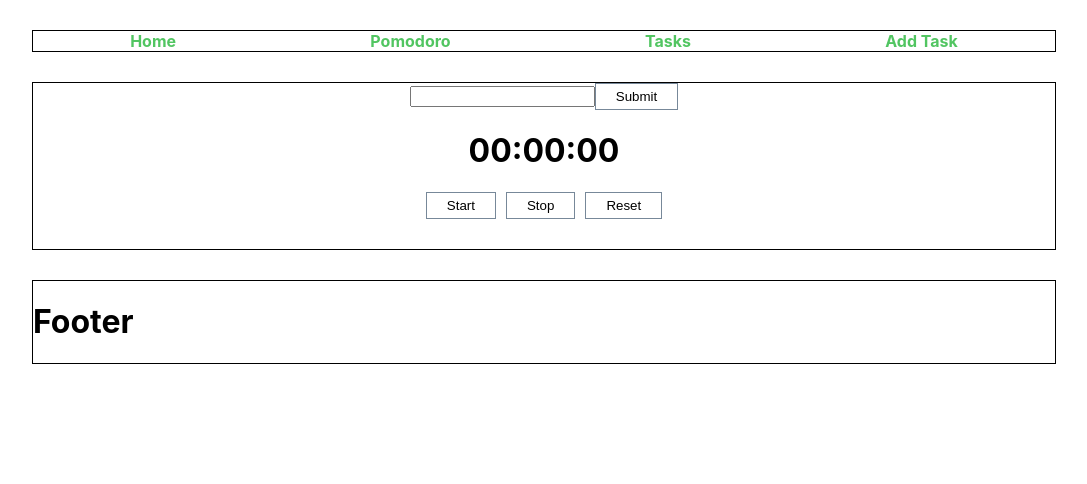
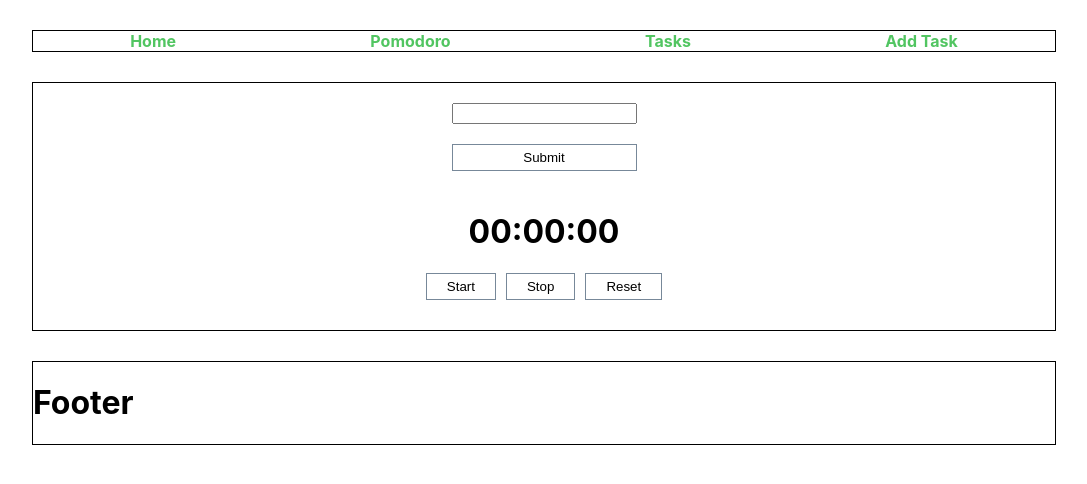
Before and after one commit to derekktor/tracker-react, a React (Create React App) app: page /pomodoro in a window 1280 px wide. Shown: the top 484 px of the page, without its empty margins (96-1183 px from the left). Built offline with nearby package versions, Linux system fonts and the light colour scheme; the HTML template or start-up script is replaced by a standard one.

Commit message:
Route to AddTask form when finished

```diff
--- a/src/components/Pomodoro.js
+++ b/src/components/Pomodoro.js
@@ -1,8 +1,14 @@
 import { useState, useRef } from "react";
+import { Navigate } from "react-router-dom";
 
 const Pomodoro = () => {
     const [seconds, setSeconds] = useState(0);
+    const [isFinished, setIsFinished] = useState(false);
     const timerId = useRef();
+
+    if (isFinished) {
+        return <Navigate to="/task/add"/>
+    }
 
     /**
      * Extracts the number of hours, minutes, seconds in a total number of seconds
@@ -84,7 +90,7 @@ const Pomodoro = () => {
                     prev -= 1;
                 } else {
                     clearInterval(timerId.current);
-                    alert("Time's up!")
+                    setIsFinished(true);
                 }
 
                 return prev;
@@ -109,12 +115,12 @@ const Pomodoro = () => {
 
     return (
         <div className="pomodoro-container">
-            <section>
+            <form>
                 <input id="userInput" type="text" />
                 <button type="submit" onClick={handleUserInput}>
                     Submit
                 </button>
-            </section>
+            </form>
             <h1>
                 {stringifyTime(separateTime(seconds))}
             </h1>
```
